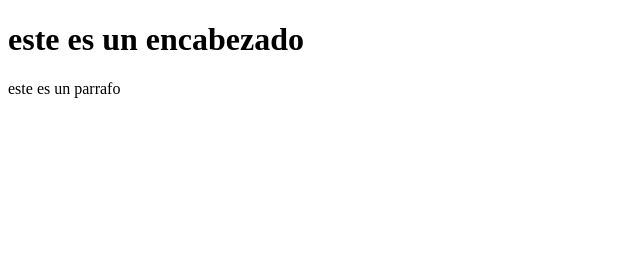
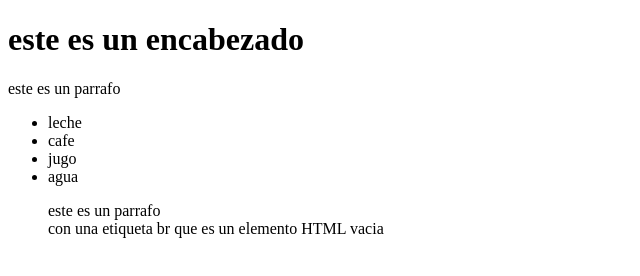
Before and after one commit to Josexde/31_03_20025_semana2, a plain HTML site: page index.html in a window 1280 px wide. Shown: the whole page, without its empty margins (0-640 px from the left). Drawn offline with Linux system fonts and the light colour scheme.

Commit message:
Update index.html

```diff
--- a/index.html
+++ b/index.html
@@ -3,10 +3,20 @@
 <head>
     <meta charset="UTF-8">
     <meta name="viewport" content="width=device-width, initial-scale=1.0">
+    <link rel="icon" type="image/jpg"  href="https://www.adidas.pe/static/glass/landing-app/adidas-landing-app/favicon.ico">
     <title>Document</title>
 </head>
 <body>
     <h1> este es un encabezado</h1>
     <p> este es un parrafo</p>
+<ul>
+    <li>leche</li>
+    <li>cafe</li>
+    <li>jugo</li>
+    <li>agua</li>
+    <p>este es un parrafo<br>con una etiqueta br que es un elemento HTML vacia</p>
+</ul>
+
+
 </body>
 </html>
```
